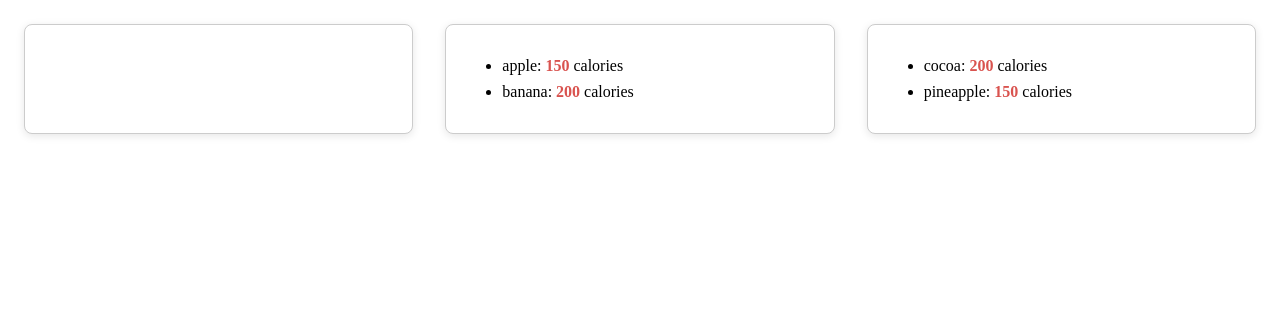
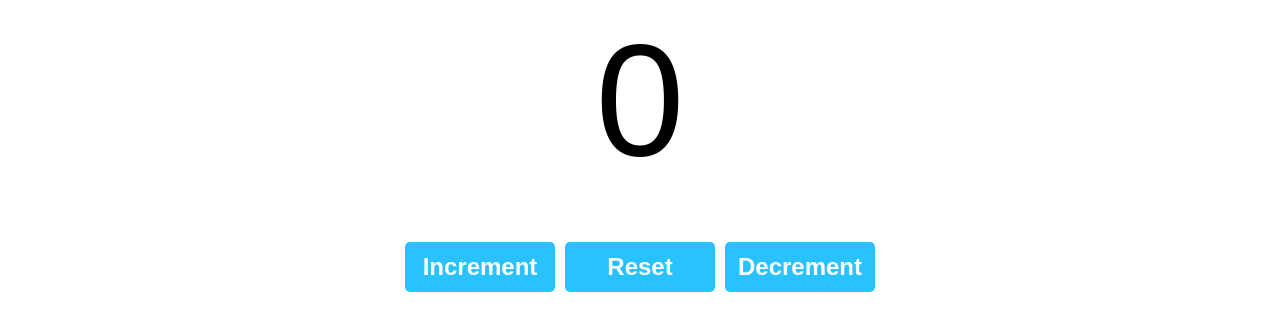
Before and after one commit to junior-nakamura-dev/1-simple-website, a React (Vite) app: page / in a window 1280 px wide. Shown: the top 330 px of the page. Built offline with nearby package versions, Linux system fonts and the light colour scheme.

Commit message:
Handle click event and useState hook

```diff
--- a/src/App.tsx
+++ b/src/App.tsx
@@ -1,4 +1,4 @@
-import List, {Fruit} from "./components/List.tsx";
+import Counter from "./components/Counter.tsx";
 
 function App() {
     // return <>
@@ -21,14 +21,23 @@ function App() {
     //     <UserGreetings name='Junior' isLoggedIn={true} />
     // </>
 
-    const fruits1 = [new Fruit(1, 'apple', 150), new Fruit(2, 'banana', 200)];
-    const fruits2 = [new Fruit(3, 'pineapple', 150), new Fruit(4, 'cocoa', 200)];
+    // const fruits1 = [new Fruit(1, 'apple', 150), new Fruit(2, 'banana', 200)];
+    // const fruits2 = [new Fruit(3, 'pineapple', 150), new Fruit(4, 'cocoa', 200)];
+    //
+    // return <div className="cardContainer">
+    //     <List  />
+    //     {fruits1.length > 0 && <List items={fruits1} />}
+    //     {fruits2.length > 0 && <List items={fruits2} />}
+    // </div>
+    //
+    // return <div>
+    //     <Button />
+    // </div>
 
-    return <div className="cardContainer">
-        <List  />
-        {fruits1.length > 0 && <List items={fruits1} />}
-        {fruits2.length > 0 && <List items={fruits2} />}
-    </div>
+    return <>
+        <Counter />
+    </>
+
 }
 
 export default App
--- /dev/null
+++ b/src/components/Counter.module.css
@@ -0,0 +1,29 @@
+.counterContainer {
+    text-align: center;
+    font-family: Arial, sans-serif;
+
+}
+
+.counterDisplay {
+    font-size: 10em;
+    margin-top: 0;
+    margin-bottom: 50px;
+
+}
+
+.counterButton {
+    width: 150px;
+    height: 50px;
+    font-size: 1.5em;
+    font-weight: bold;
+    margin: 0 5px;
+    background-color: hsl(197, 100%, 58%);
+    color: white;
+    border: none;
+    border-radius: 5px;
+    cursor: pointer;
+}
+
+.counterButton:hover {
+    background-color: hsl(197, 100%, 48%);
+}
--- /dev/null
+++ b/src/components/Counter.tsx
@@ -0,0 +1,31 @@
+import {useState} from "react";
+import styles from "./Counter.module.css";
+
+function Counter() {
+    const [count, setCount] = useState(0);
+
+    const increment = () => {
+        setCount(count + 1);
+    }
+
+    const decrement = () => {
+        setCount(count - 1);
+    }
+
+    const reset = () => {
+        setCount(0);
+    }
+
+    return (
+        <div className={styles.counterContainer}>
+            <p className={styles.counterDisplay}> {count} </p>
+
+            <button className={styles.counterButton} onClick={increment}>Increment</button>
+            <button className={styles.counterButton} onClick={reset}>Reset</button>
+            <button className={styles.counterButton} onClick={decrement}>Decrement</button>
+        </div>
+    );
+
+}
+
+export default Counter;
```
Also changed, not shown: src/components/Button.tsx (+7 -1 lines).
